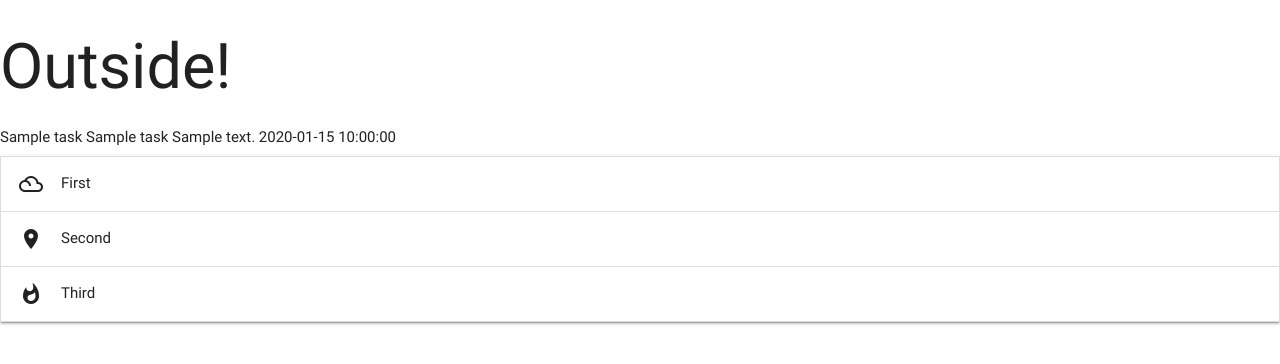
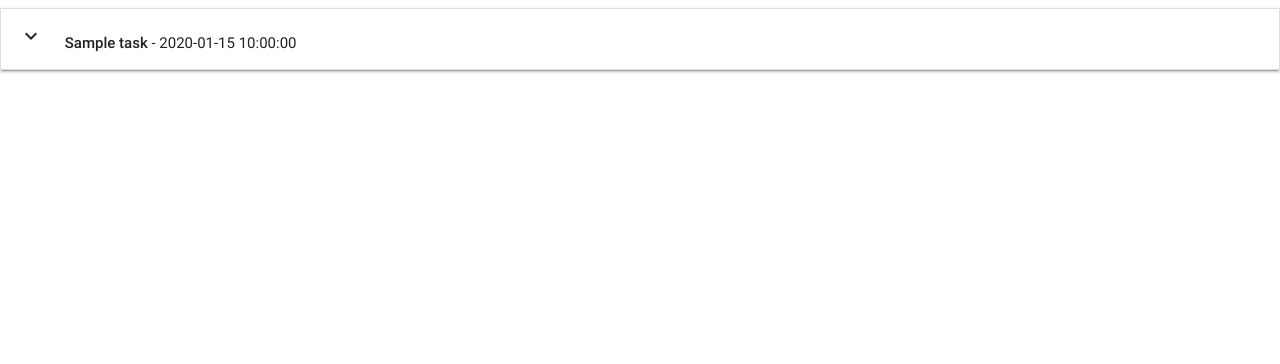
Before and after one commit to Sebastian-Torres-Matrix/task-manager-project, a Flask app: page / in a window 1280 px wide. Shown: the top 364 px of the page. Run offline with Flask 2, Linux system fonts and the light colour scheme; a database or web service that is not in the repository returns one stand-in record (values such as "Sample title"); some libraries are stand-ins or nearby versions.

Commit message:
addtask.html added

```diff
--- a/templates/base.html
+++ b/templates/base.html
@@ -8,7 +8,6 @@
     <title>Document</title>
 </head>
 <body>
-    <h1>Outside!</h1>
     {% block content %}
     {% endblock %}
     <script src="https://cdnjs.cloudflare.com/ajax/libs/jquery/3.5.1/jquery.min.js"></script>
--- a/templates/tasks.html
+++ b/templates/tasks.html
@@ -1,27 +1,22 @@
 {% extends 'base.html' %}
 {% block content %}
 
+    <ul class="collapsible" data-collapsible="accordion">
     {% for task in tasks%}
-        {{task.task_name}}
-        {{task.category_name}}
-        {{task.task_description}}
-        {{task.is_urgent}}
-        {{task.due_date}}
+    <li>
+      <div class="collapsible-header">
+
+      <div class="task-header col s9">
+      <i class="material-icons">expand_more</i>
+    <strong>{{task.task_name}}</strong> - {{task.due_date}}
+      </div>
+      </div>
+      <div class="collapsible-body">
+      <span>{{task.task_description}}
+      </span>
+      </div>
+    </li>
     {% endfor %}
-
-    <ul class="collapsible">
-    <li>
-      <div class="collapsible-header"><i class="material-icons">filter_drama</i>First</div>
-      <div class="collapsible-body"><span>Lorem ipsum dolor sit amet.</span></div>
-    </li>
-    <li>
-      <div class="collapsible-header"><i class="material-icons">place</i>Second</div>
-      <div class="collapsible-body"><span>Lorem ipsum dolor sit amet.</span></div>
-    </li>
-    <li>
-      <div class="collapsible-header"><i class="material-icons">whatshot</i>Third</div>
-      <div class="collapsible-body"><span>Lorem ipsum dolor sit amet.</span></div>
-    </li>
   </ul>
 
 {% endblock %}
```
